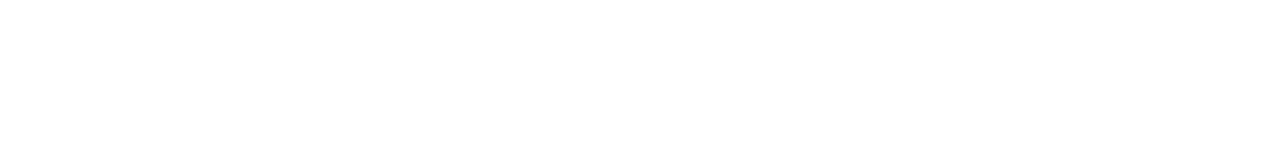
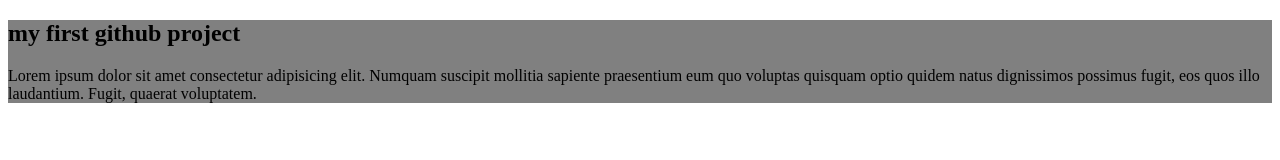
Before and after one commit to sohagroy7223/my-first-github-repojotory, a plain HTML site: page index.html in a window 1280 px wide. Drawn offline with Linux system fonts and the light colour scheme.

Commit message:
addad the firt blog

```diff
--- a/index.html
+++ b/index.html
@@ -4,6 +4,17 @@
         <meta charset="UTF-8" />
         <meta name="viewport" content="width=device-width, initial-scale=1.0" />
         <title>my first github repojotory</title>
+        <link rel="stylesheet" href="style.css" />
     </head>
-    <body></body>
+    <body>
+        <div>
+            <h2>my first github project</h2>
+            <p>
+                Lorem ipsum dolor sit amet consectetur adipisicing elit. Numquam
+                suscipit mollitia sapiente praesentium eum quo voluptas quisquam
+                optio quidem natus dignissimos possimus fugit, eos quos illo
+                laudantium. Fugit, quaerat voluptatem.
+            </p>
+        </div>
+    </body>
 </html>
--- /dev/null
+++ b/style.css
@@ -0,0 +1,3 @@
+div {
+    background: gray;
+}
```
